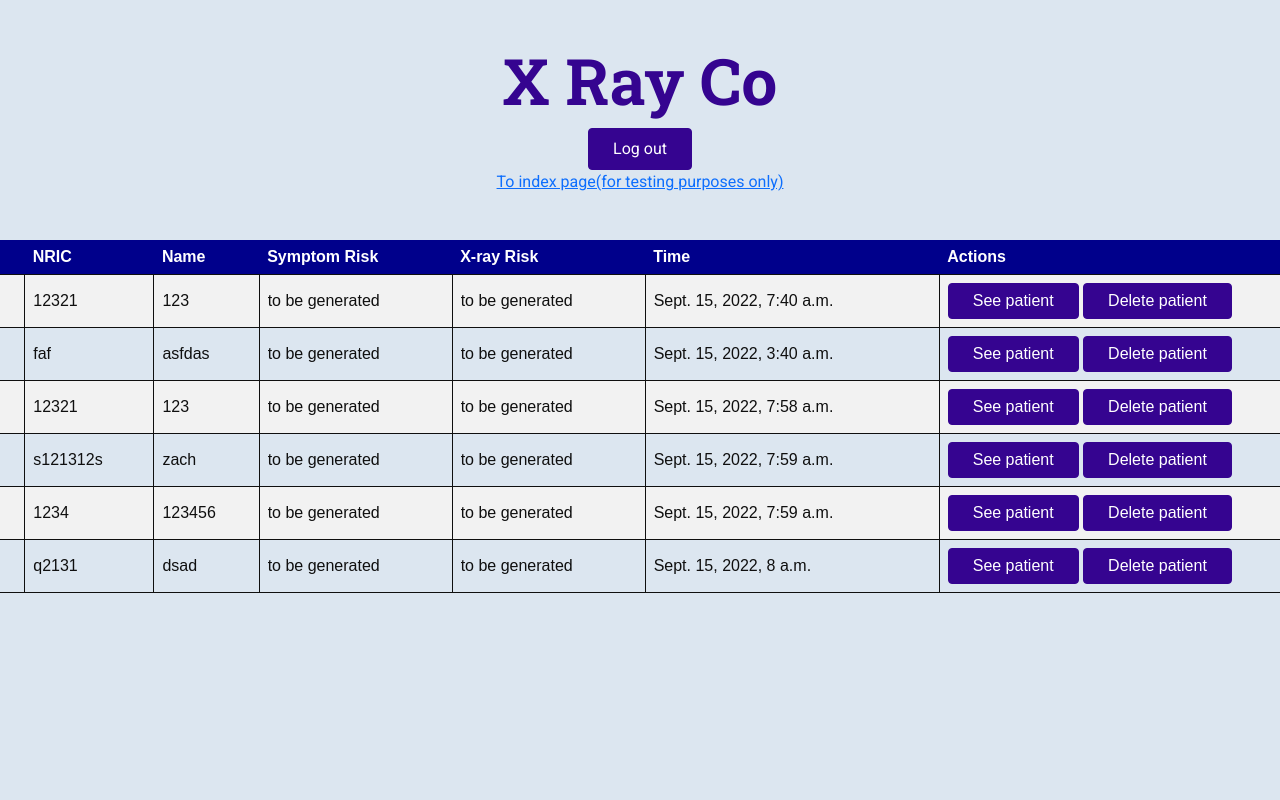
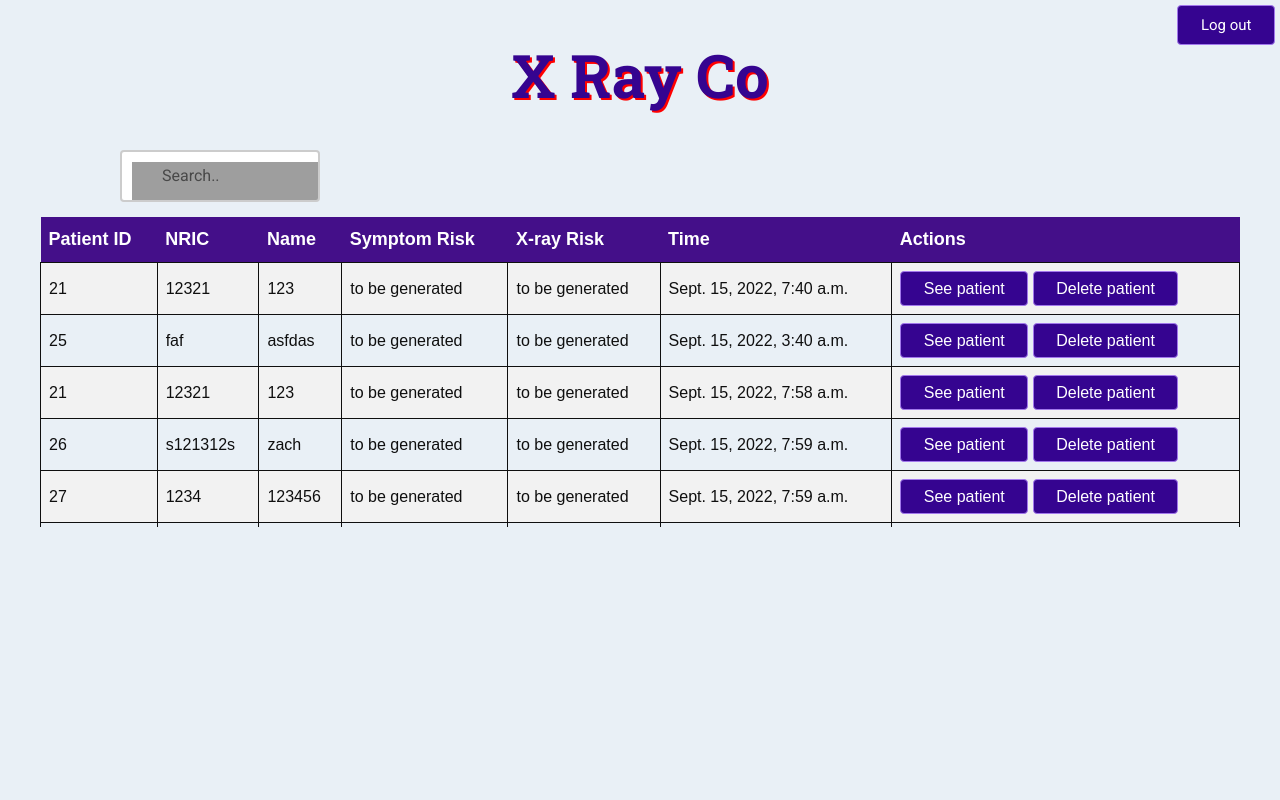
Before and after one commit to tanshihuai/X-Ray-Co, a Django app: page /DoctorHomepage/ in a window 1280 px wide. Run offline with Django 4.2, Linux system fonts and the light colour scheme; data comes from the database, SQL or seed files in the repository; both versions use the stored data as it was after the commit; grey boxes are pictures that could not be loaded.

Commit message:
css done for now
Recommend to add a alter when doctor removing the patients
Admin nvr touch

```diff
--- a/website/static/website/styles/base.css
+++ b/website/static/website/styles/base.css
@@ -8,8 +8,9 @@
 body {
   font-family: 'Roboto', sans-serif;
   margin: 0;
-  background-color:#dce6f0;
+  background-color:#e9f0f6;
   color: #0f0f0f;
+  height: 100%;
 }
 
 .role-container{
@@ -67,12 +68,13 @@ body {
 }
 
 .register-patient{
+
   border: 2px solid;
-  width: 400px;
+  width: 1200px;
+  height: auto;
   text-align: center;
-}
-.register-patient ul{
-  text-align: center;
+  margin:auto;
+  margin-top: auto;
 }
 
 h1,
@@ -88,7 +90,7 @@ button,
   font: inherit;
   padding: 0.5rem 1.5rem;
   background-color: #350490;
-  border: 1px solid #350490;
+  border: 1px solid #a278ec;
   color: white;
   border-radius: 4px;
   text-decoration: none;
@@ -100,8 +102,10 @@ button:hover,
   border-color: #230161;
 }
 
+
 #main-header {
     width: 100%;
+    height: 150px;
     text-align: center;
     padding: 2rem 0;
 }
@@ -111,18 +115,225 @@ button:hover,
 }
 
 #main-logo {
+
     font-size: 4rem;
     font-family: 'Roboto Slab', sans-serif;
     text-decoration: none;
+    text-shadow: 2px 2px #ff0000;
     color: #350490;
     font-weight: bold;
 }
 
-#logout {
-  position: relative;
+input[type=text][name=search] {
+  width: 200px;
+  box-sizing: border-box;
+  border: 2px solid #ccc;
+  border-radius: 4px;
+  font-size: 16px;
+  background-color: white;
+  background-image: url('searchicon.png');
+  background-position: 10px 10px;
+  background-repeat: no-repeat;
+  padding: 12px 20px 12px 40px;
+  transition: width 0.4s ease-in-out;
+  margin-left: 120px;
 }
-#logout img {
+
+input[type=text][name=P_Name]
+{
+      width: 50%;
+      padding: 3px 20px;
+      margin: 8px 0;
+      display: inline-block;
+      border: 1px solid #ccc;
+      border-radius: 4px;
+      box-sizing: border-box;
+
+}
+input[type=text][name=P_NRIC] {
+  width: 50%;
+  padding: 3px 20px;
+  margin: 8px 0;
+  display: inline-block;
+  border: 1px solid #ccc;
+  border-radius: 4px;
+  box-sizing: border-box;
+
+}
+input[type=number][name=P_Phone] {
+  width: 50%;
+  padding: 3px 20px;
+  margin: 8px 0;
+  display: inline-block;
+  border: 1px solid #ccc;
+  border-radius: 4px;
+  box-sizing: border-box;
+
+}
+input[type=email][name=P_Email] {
+  width: 50%;
+  padding: 3px 20px;
+  margin: 8px 0;
+  display: inline-block;
+  border: 1px solid #ccc;
+  border-radius: 4px;
+  box-sizing: border-box;
+
+}
+.tscroll{
+    height: 310px;
+    overflow-x: hidden;
+    overflow-y: scroll;
+    margin-bottom: 10px;
+}
+
+.sticky-col{
+  position: -webkit-sticky;
+  position: sticky;
+}
+
+.header-row{
+  position:static;
+}
+
+/* width */
+::-webkit-scrollbar {
+  width: 10px;
+}
+
+/* Track */
+::-webkit-scrollbar-track {
+  background: #f1f1f1;
+}
+
+/* Handle */
+::-webkit-scrollbar-thumb {
+  background: rgb(66, 19, 140);
+}
+
+/* Handle on hover */
+::-webkit-scrollbar-thumb:hover {
+  background: rgb(51, 32, 120);
+}
+
+.tscroll table td :first-child{
+  position: sticky;
+}
+
+.content-table {
+  font-family: Arial, Helvetica, sans-serif;
+  border-collapse: collapse;
+  position:relative;
+  width: 1200px;
+  height: auto;
+  top: auto;
+  left: 50%;
+  margin-top: auto;
+  /* Negative half of height. */
+  margin-left: -600px;
+  /* Negative half of width. */
+  overflow-y: scroll;
+
+}
+
+/* .content-table .sticky-col{
+
+} */
+
+.tbody {
+  height: 50px;
+  overflow-y: scroll;
+  margin-bottom: 10px;
+}
+
+.content-table td,
+.content-table th {
+  padding: 8px;
+}
+
+
+.content-table td {
+  border: 1px solid;
+
+}
+
+.content-table tr:nth-child(even) {
+  background-color: #f2f2f2;
+}
+
+.content-table tr:hover {
+  background-color: rgb(147, 190, 242);
+}
+
+.content-table th {
+  font-size: large;
+  padding-top: 12px;
+  padding-bottom: 12px;
+  position: sticky;
+  text-align: left;
+  background-color: rgb(68, 15, 137);
+  color: white;
+}
+
+.horizontal{
+  display: inline;
+
+}
+
+.fixTableHead {
+  overflow-y: auto;
+  height: 130px;
+}
+
+.fixTableHead thead th {
+  position: sticky;
+  top: 0;
+}
+
+.logout {
+  position: absolute;
+  top: 5px;
+  right: 5px;
+}
+/* #logout img {
+  width: 100px;
   position: absolute;
   top: 0px;
   right: 0px;
+} */
+
+.see-patient-table {
+  text-align: left;
+  margin-left: 10%;
 }
+
+.nurse-horizontal p{
+  font-size: large;
+  text-align: center;
+  margin-left: -5px;
+}
+
+.xray-table {
+  margin-top: 50px;
+  text-align: center;
+}
+
+.xray-table p{
+  margin-left: 600px;
+  text-align: left;
+}
+
+.back-button{
+    position: absolute;
+    top: 5px;
+    left: 5px;
+}
+.footer{
+  color: rgb(10, 6, 6);
+  position: relative;
+  bottom: 0;
+  width: auto;
+  height: 30px;
+  margin-top: -10px;
+  text-align: center;
+}
--- a/website/templates/website/DoctorHomepage.html
+++ b/website/templates/website/DoctorHomepage.html
@@ -5,8 +5,12 @@
 {% endblock %}
 
 {% block body %}
+    <form>
+    <input type="text" name="search" placeholder="Search..">
+    </form>
+    <div class="tscroll">
         <table class="content-table">
-        <tr>
+            <tr class="table-first-row">
                 <th>Patient ID</th>
                 <th>NRIC</th>
                 <th>Name</th>
@@ -17,7 +21,7 @@
             </tr>
             {% for i in all_patients %}
                 {% if i.D_dr_queue %}
-            <tr>
+                <tr class="table-scroll">
                     <td>{{i.D_PatientID.CR_PatientID.id}}</td>
                     <td>{{i.D_PatientID.CR_PatientID.P_NRIC}}</td>
                     <td>{{i.D_PatientID.CR_PatientID.P_Name}}</td>
@@ -32,5 +36,5 @@
                 {% endif %}
             {% endfor %}
         </table>
-
+    </div>
 {% endblock %}
--- a/website/templates/website/NurseViewPatientDiagnosis.html
+++ b/website/templates/website/NurseViewPatientDiagnosis.html
@@ -13,7 +13,7 @@
     <p>Medications: {{ diag.D_Medication }}</p>
 
     <br>
-    <div>
+    <div class="back-button">
         <a href="javascript:history.go(-1)"><button>Back</button></a>
     </div>
 {% endblock %}
--- a/website/templates/website/NurseViewPatientProfile.html
+++ b/website/templates/website/NurseViewPatientProfile.html
@@ -6,6 +6,7 @@
 
 {% block body %}
     {% if patient_history %}
+    <div class="table-wrap">
         <table class="content-table">
             <tr>
                 <th>Diagnosis ID</th>
@@ -22,12 +23,13 @@
                 </tr>
             {% endfor %}
         </table>
+    </div>
     {% else %}
         <p>Patient has no prior history.</p>
     {% endif %}
 
     <br>
-    <div>
+    <div class="back-button">
         <a href="/NurseHomepage/"><button>Back</button></a>
     </div>
 
--- a/website/templates/website/base/base.html
+++ b/website/templates/website/base/base.html
@@ -1,54 +1,6 @@
 {% load static %}
 
 <style>
-.content-table{
-  font-family: Arial, Helvetica, sans-serif;
-  border-collapse: collapse;
-  position: fixed;
-  width: 1500px;
-  height: auto;
-  top: 30%;
-  left: 50%;
-  margin-top: auto; /* Negative half of height. */
-  margin-left: -750px; /* Negative half of width. */
-}
-
-.content-table td, .content-table th {
-  padding: 8px;
-}
-
-.content-table td{
-  border: 1px solid;
-}
-
-.content-table tr:nth-child(even){background-color: #f2f2f2;}
-
-.content-table tr:hover {
-  background-color: #ddd;
-  }
-
-.content-table th {
-  padding-top: 8px;
-  padding-bottom: 8px;
-
-  text-align: left;
-  background-color: darkblue;
-  color: white;
-}
-
-.horizontal li{
-    display: inline;
-}
-
-.fixTableHead {
-  overflow-y: auto;
-  height: 110px;
-}
-.fixTableHead thead th {
-  position: sticky;
-  top: 0;
-}
-
 </style>
 
 <!DOCTYPE html>
@@ -58,6 +10,7 @@
     <meta http-equiv="X-UA-Compatible" content="IE=edge">
     <meta name="viewport" content="width=device-width, initial-scale=1.0">
     <link href="https://cdn.jsdelivr.net/npm/bootstrap@5.0.2/dist/css/bootstrap.min.css" rel="stylesheet" integrity="sha384-EVSTQN3/azprG1Anm3QDgpJLIm9Nao0Yz1ztcQTwFspd3yD65VohhpuuCOmLASjC" crossorigin="anonymous">
+    <link rel="stylesheet" href="https://www.w3schools.com/w3css/4/w3.css">
     <title>{% block title %}{% endblock %}</title>
 
     <link rel="stylesheet" href="{% static 'website/styles/base.css' %}">
@@ -69,13 +22,13 @@
             <br>
             <a href="/"><button type="button" class="logout">Log out</button></a>
             <br>
-            <a href="/index/">To index page(for testing purposes only)</a>
+            {% comment %} <a href="/index/">To index page(for testing purposes only)</a> {% endcomment %}
         </nav>
         <h1>{% block main_heading %}{% endblock %}</h1>
         <p>{% block header_content %}{% endblock %}</p>
     </header>
     {% block body %}{% endblock %}
-
+    {% comment %} <footer class="footer">This App is for education purpose only@FYP-22-S3-01</footer> {% endcomment %}
     <script src="https://cdn.jsdelivr.net/npm/@popperjs/core@2.9.2/dist/umd/popper.min.js" integrity="sha384-IQsoLXl5PILFhosVNubq5LC7Qb9DXgDA9i+tQ8Zj3iwWAwPtgFTxbJ8NT4GN1R8p" crossorigin="anonymous"></script>
     <script src="https://cdn.jsdelivr.net/npm/bootstrap@5.0.2/dist/js/bootstrap.min.js" integrity="sha384-cVKIPhGWiC2Al4u+LWgxfKTRIcfu0JTxR+EQDz/bgldoEyl4H0zUF0QKbrJ0EcQF" crossorigin="anonymous"></script>
 </body>
```
Also changed, not shown: website/templates/website/DoctorSeePatient.html (+4 -3 lines), website/templates/website/NurseHomepage.html (+13 -5 lines), website/templates/website/XRayStaffHomepage.html (+7 -0 lines), website/templates/website/XRayStaffXrayPage.html (+6 -1 lines), website/templates/website/default.html (+12 -4 lines), db.sqlite3. Lines whose indentation alone changed are shown as unchanged.
